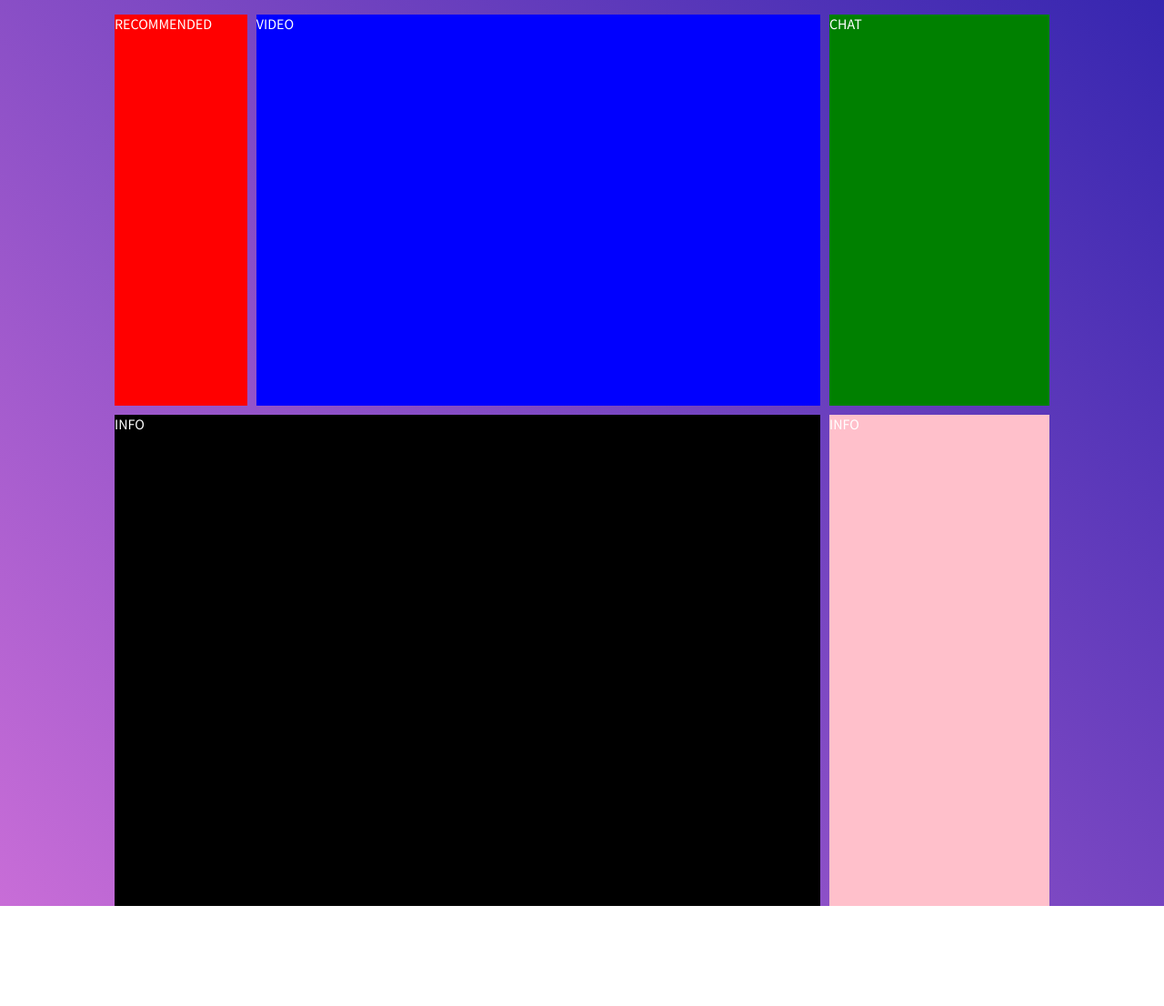
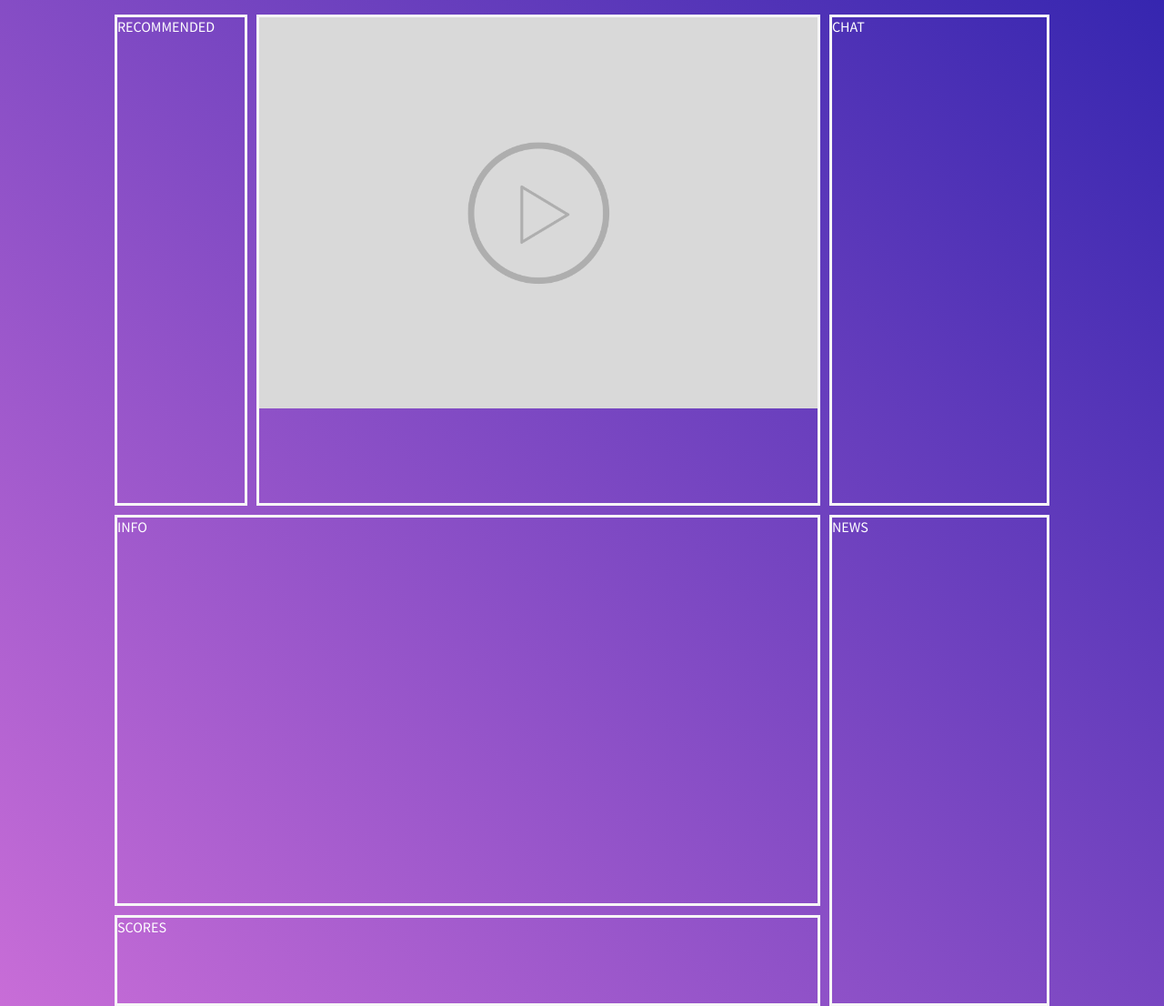
Before and after one commit to longnguyendr/oamk-ui-design, a plain HTML site: page index.html in a window 1280 px wide. Shown: the part 94-1200 px from the top of the page at 91% size. Before the commit the page ends 1090 px from the top, so only its background shows below. Drawn offline with Linux system fonts and the light colour scheme.

Commit message:
Basic layout

```diff
--- a/css/style.css
+++ b/css/style.css
@@ -15,6 +15,10 @@ img {
     max-width: 100%;
     height: auto;
 }
+
+
+
+
 
 
 
@@ -61,31 +65,50 @@ img {
 }
 
 .grid-row2-1 {
-    grid-row: 2 / span 4;
+    /*RECOMMENDED*/
+    grid-row: 2 / span 5;
     grid-column: 2/3;
-    background: red;
+    /*background: red;*/
+    border: 3px solid #f7f7f7
 }
 
 .grid-row2-2 {
-    grid-row: 2 / span 4;
+    /*VIDEO*/
+    grid-row: 2 / span 5;
     grid-column: 3/8;
-    background: blue;
+    /*background: blue;*/
+    border: 3px solid #f7f7f7
 }
 
 .grid-row2-3 {
-    grid-row: 2 / span 4;
+    /*CHAT*/
+    grid-row: 2 / span 5;
     grid-column: 8/10;
-    background: green;
+    /*background: green;*/
+    border: 3px solid #f7f7f7
 }
 
-.grid-row6-1 {
-    grid-row: 6 / span 5;
+.grid-row7-1 {
+    /*STREAM INFO*/
+    grid-row: 7 / span 4;
     grid-column: 2/8;
-    background: black;
+    /*background: black;*/
+    border: 3px solid #f7f7f7
 }
 
-.grid-row6-2 {
-    grid-row: 6 / span 5;
+.grid-row7-2 {
+    /*NEWS*/
+    grid-row: 7 / span 5;
     grid-column: 8/10;
-    background: pink;
+    /*background: pink;*/
+    border: 3px solid #f7f7f7
 }
+
+
+.grid-row11-1 {
+    /*SCORES*/
+    grid-row: 11;
+    grid-column: 2/8;
+    /*background: red;*/
+    border: 3px solid #f7f7f7
+}
--- a/index.html
+++ b/index.html
@@ -23,10 +23,13 @@
             <a href="" title="">Login</a>
         </div>
         <div class="grid-row2-1">RECOMMENDED</div>
-        <div class="grid-row2-2">VIDEO</div>
+        <div class="grid-row2-2">
+            <!-- Video -->
+            <img class="image" src="img/placeholder-video.png" alt=""></div>
         <div class="grid-row2-3">CHAT</div>
-        <div class="grid-row6-1">INFO</div>
-        <div class="grid-row6-2">INFO</div>
+        <div class="grid-row7-1">INFO</div>
+        <div class="grid-row7-2">NEWS</div>
+        <div class="grid-row11-1">SCORES</div>
     </div>
     <!-- div wrapper -->
 </body>
```
